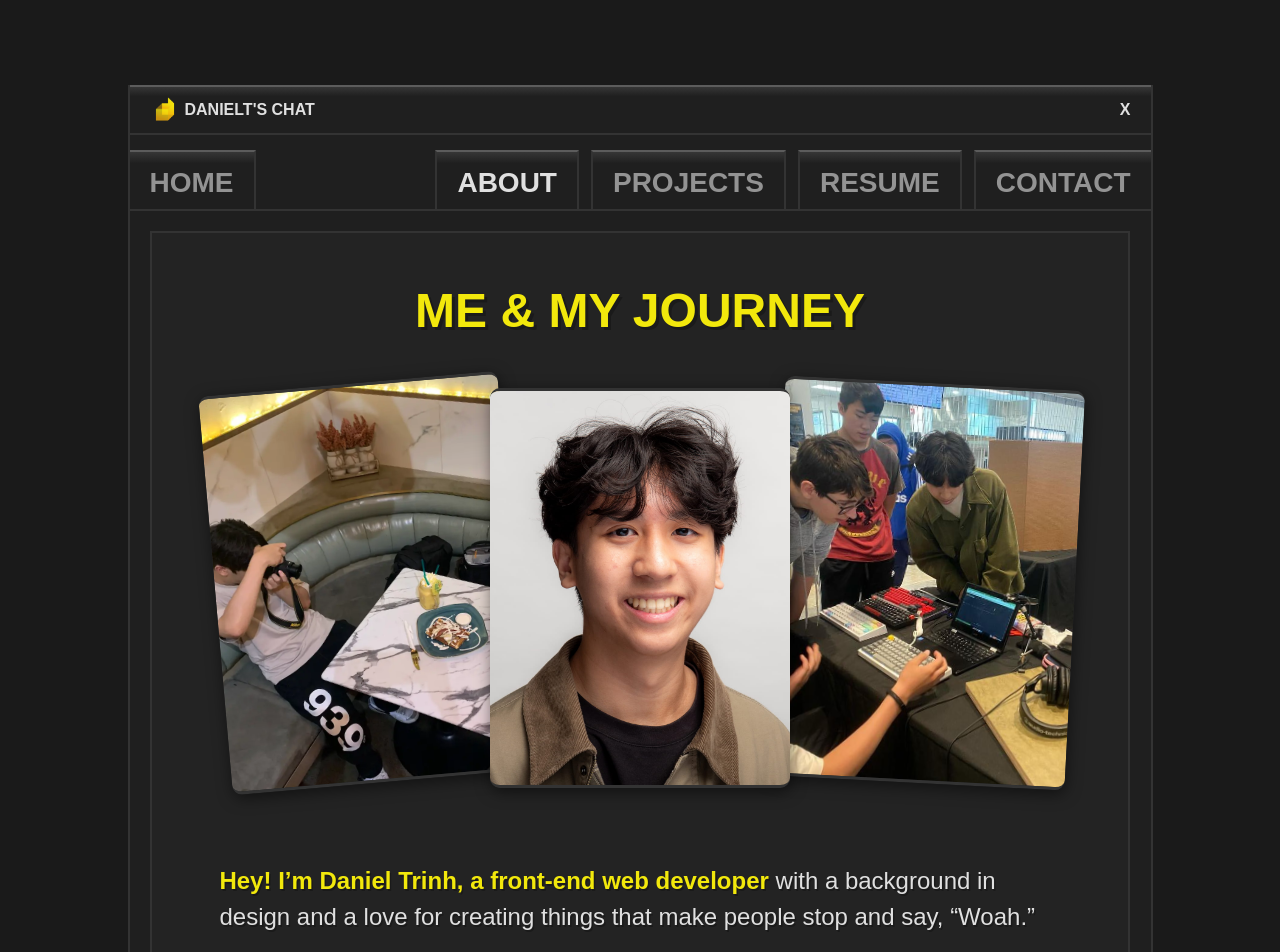
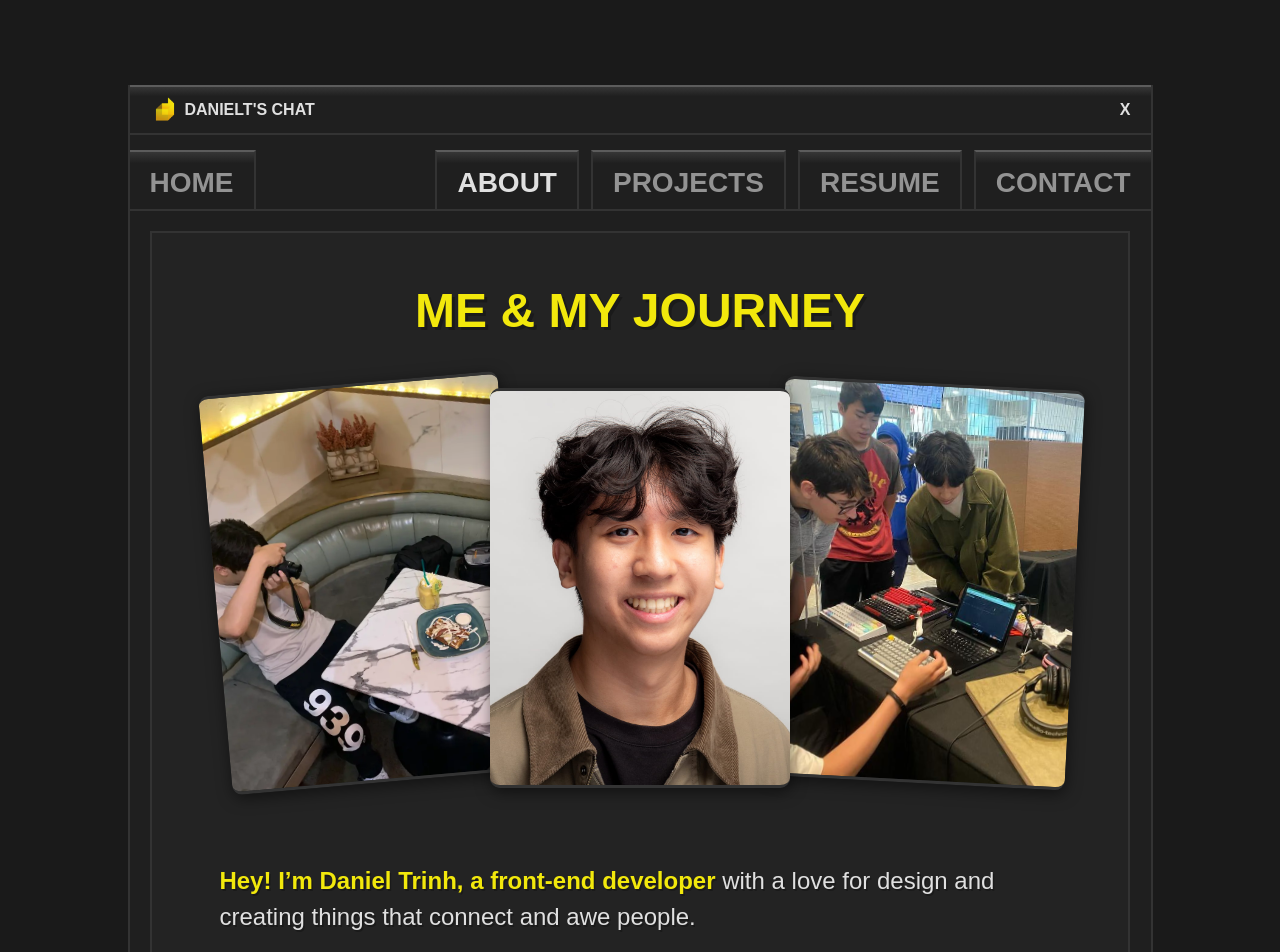
Before and after one commit to daniobanio/portfolio, a React (Vite) app: page /about in a window 1280 px wide. Shown: the top 952 px of the page. Built offline with nearby package versions, Linux system fonts and the light colour scheme; no server answers; some icons are missing; a web font is replaced by a local one.

Commit message:
update about

```diff
--- a/src/pages/About.jsx
+++ b/src/pages/About.jsx
@@ -28,10 +28,10 @@ const About = () => {
           </div>
           <div className="about-intro">
             <p>
-              <span className="para-h1">Hey! I’m Daniel Trinh, a front-end web developer</span> with a background in design and a love for creating things that make people stop and say, “Woah.”
+              <span className="para-h1">Hey! I’m Daniel Trinh, a front-end developer</span> with a love for design and creating things that connect and awe people.
             </p>
             <p>
-            I’ve been drawn to visual creativity since I was a kid messing around with GIMP and Photoshop on my old family laptop. That curiosity carried into high school, where I got into photography and eventually web development. The process of learning, experimenting, breaking things, and finally making something work is what hooked me, and it still does.
+            I’ve been drawn to visual creativity since I was a kid messing around with GIMP and Photoshop on my old family laptop. That curiosity carried into high school, where I got into photography and eventually web development. The process of learning, experimenting, breaking things, and finally making something work is what fuels my drive to create.
             </p>
             <p>
             Today, I study <span className="para-h1">New Media Design & Web Development at BCIT</span>, where I’m building skills in  UI/UX design and front-end development to create meaningful user experiences. Every new thing I learn adds fuel to the drive that started years ago: turning ideas into something people can see, use, and feel inspired by.
```
